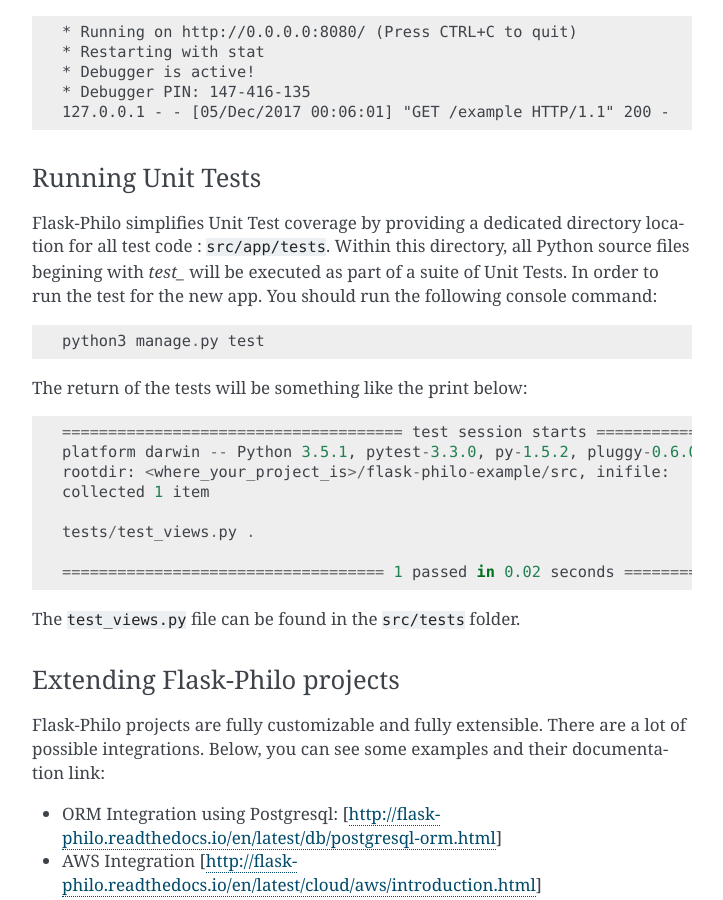
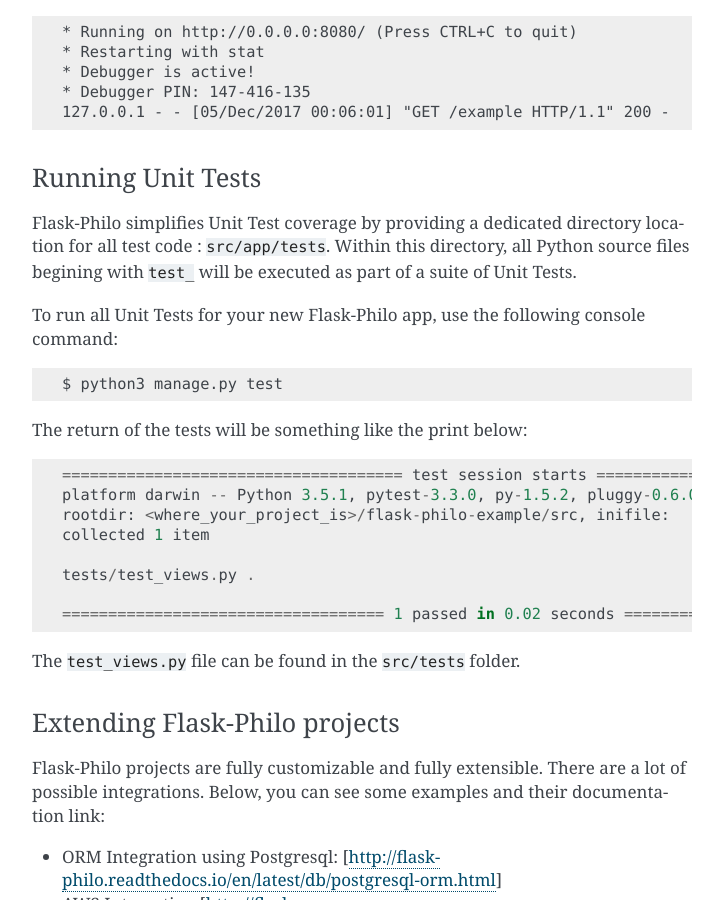
Before and after one commit to fenderdigital/flask-philo, a Sphinx documentation site: the page built from documentation/source/introduction.rst, in a window 1280 px wide and 900 px high, scrolled down 3898 px. Shown: the whole window, without its empty margins (388-1111 px from the left). Built offline with Sphinx 7.4.7, drawn with Linux system fonts in a browser that asks for light colours; pages that are not in the unit, such as notebooks, are missing from menus.

Commit message:
Intro docs

```diff
--- a/documentation/source/introduction.rst
+++ b/documentation/source/introduction.rst
@@ -203,12 +203,13 @@
 Running Unit Tests
 #############
 
-Flask-Philo simplifies Unit Test coverage by providing a dedicated directory location for all test code : ``src/app/tests``. Within this directory, all Python source files begining with `test_` will be executed as part of a suite of Unit Tests.
-In order to run the test for the new app. You should run the following console command:
+Flask-Philo simplifies Unit Test coverage by providing a dedicated directory location for all test code : ``src/app/tests``. Within this directory, all Python source files begining with ``test_`` will be executed as part of a suite of Unit Tests.
+
+To run all Unit Tests for your new Flask-Philo app, use the following console command:
 
 ::
 
-    python3 manage.py test
+    $ python3 manage.py test
 
 
 The return of the tests will be something like the print below:
```
